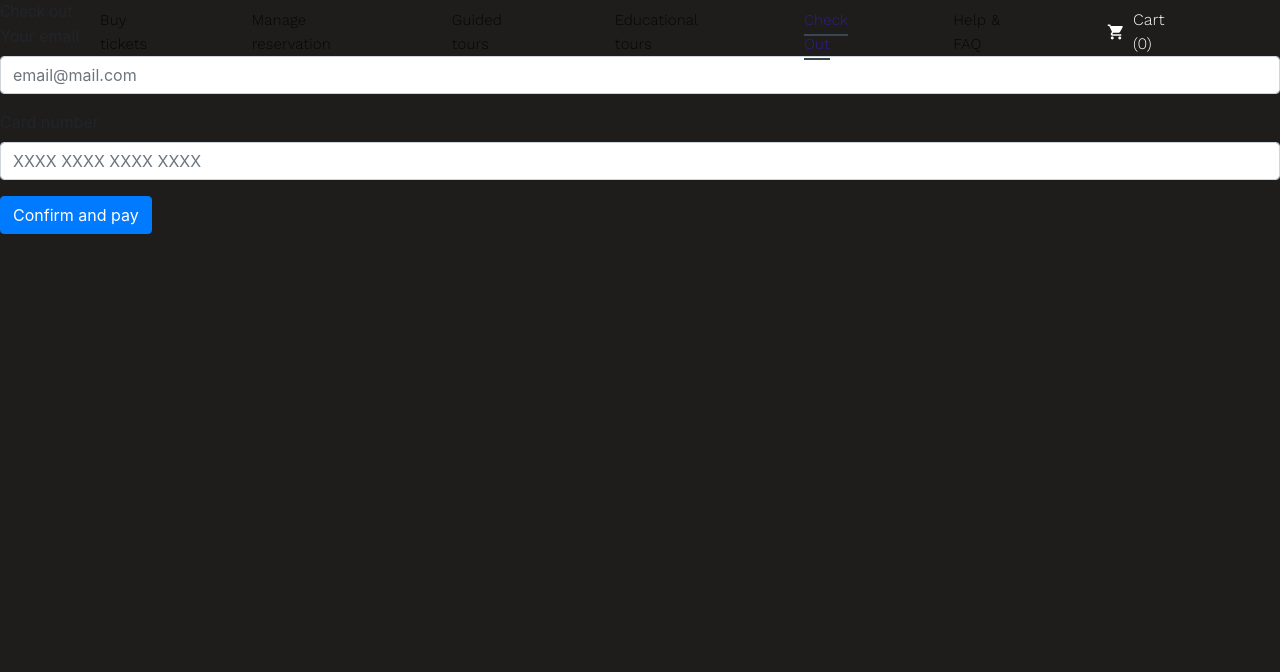
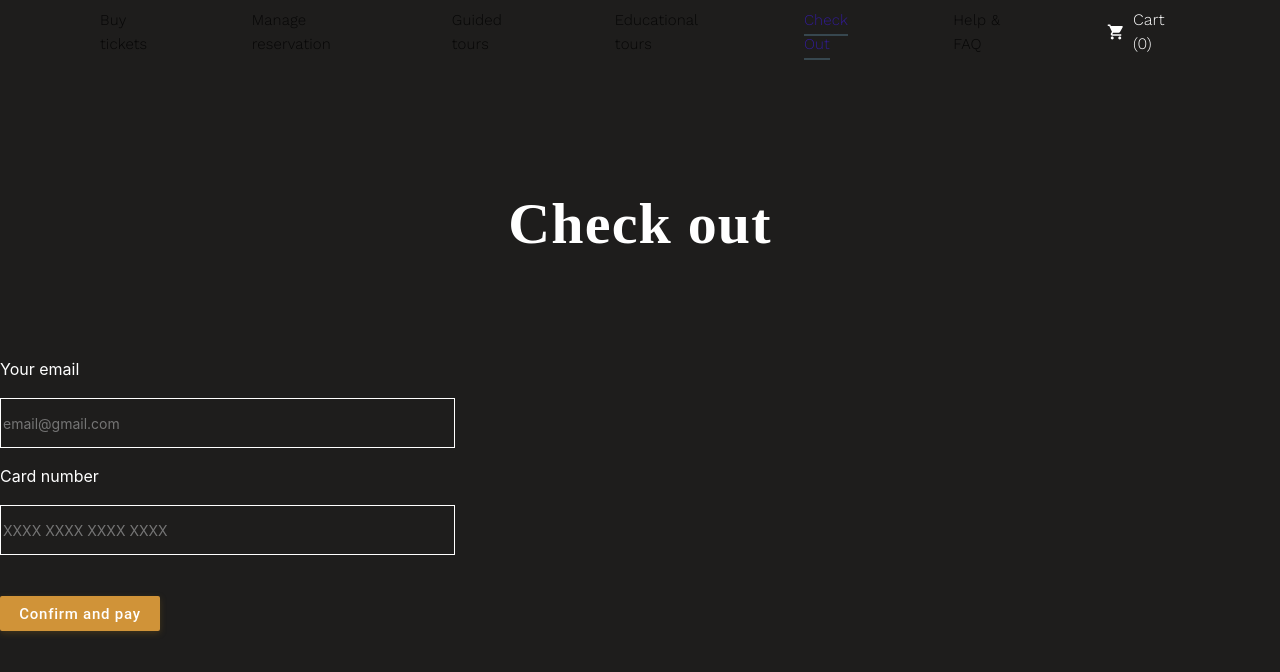
Before and after one commit to shpaksasha/The-Creation-of-Adam, a React (Create React App) app: page /check in a window 1280 px wide. Shown: the top 672 px of the page. Built offline with nearby package versions, Linux system fonts and the light colour scheme.

Commit message:
add form on page check out

```diff
--- a/src/pages/Check Out/check.js
+++ b/src/pages/Check Out/check.js
@@ -1,16 +1,69 @@
 import React from 'react';
 import {makeStyles} from '@material-ui/core/styles';
-import {Grid, Typography} from '@material-ui/core';
-import {Button, Form} from 'react-bootstrap';
+import {Button, Grid, Typography} from '@material-ui/core';
 
 const useStyles = makeStyles(theme => ({
     block: {
+        // textAlign: 'center',
         width: '100%',
         height: '100vh',
         margin: 0,
         padding: 0,
         backgroundColor: '#1E1D1C',
+    },
+    caption: {
+        textAlign: 'center',
+        marginTop: '180px',
+        fontSize: '58px',
+        color: '#ffffff',
+        fontWeight: 600,
+        fontFamily: 'Crimson Text',
+        lineHeight: '87px',
+        letterSpacing: '0.02em',
+        marginBottom: '90px'
+    },
+    textForm: {
+        marginBottom: '16px',
+        fontFamily: 'Regular 400 italic',
+        fontSize: '16px',
+        lineHeight: '25px',
+        color: '#ffffff',
+
+    },
+    fieldForm: {
+        marginBottom: '16px',
+        fontFamily: 'Regular 400 italic',
+        fontSize: '14px',
+        lineHeight: '19px',
+        color: '#5B5B5B',
+        width: '455px',
+        height: '50px',
+        border: '1px solid #ffffff',
+        boxSizing: 'border-box',
+        backgroundColor: '#1E1D1C',
+    },
+    blockForm: {
+        // display: 'inline-block'
+        // margin: '0px auto'
+    },
+    button: {
+        fontFamily: 'Regular 400',
+        width: '160px',
+        height: '35px',
+        background: '#D09338',
+        borderRadius: '2px',
+        boxShadow: '0px 2px 6px rgba(111, 81, 24, 0.45)',
+        fontSize: '15px',
+        lineHeight: '22px',
+        letterSpacing: '0.05em',
+        color: '#ffffff',
+        textTransform: 'none',
+        marginTop: '25px',
+        '&:hover': {
+            background: '#ff8c00'
+        }
     }
+
 }))
 
 const CheckOut = () => {
@@ -19,22 +72,23 @@ const CheckOut = () => {
         <div className={classes.block}>
             <Grid container md={12}>
                 <Grid item md={12}>
-                    <Typography>Check out</Typography>
-                    <Form>
-                        <Form.Group controlId='formBasicEmail'>
-                            <Form.Label>Your email</Form.Label>
-                            <Form.Control type='email' placeholder='email@mail.com'/>
-                        </Form.Group>
+                    <Typography className={classes.caption}>Check out</Typography>
+                    <form className={classes.blockForm}>
+                        <div>
+                            <p className={classes.textForm}>Your email</p>
+                            <input required className={classes.fieldForm} type='email' placeholder='email@gmail.com'/>
+                        </div>
 
-                        <Form.Group controlId='formBasicPassword'>
-                            <Form.Label>Card number</Form.Label>
-                            <Form.Control type='number' placeholder='XXXX XXXX XXXX XXXX'/>
-                        </Form.Group>
+                        <div>
+                            <p className={classes.textForm}>Card number</p>
+                            <input required className={classes.fieldForm} type='number' min='1' max='16'
+                                   placeholder='XXXX XXXX XXXX XXXX'/>
+                        </div>
 
-                        <Button variant='primary' type='submit'>
+                        <Button className={classes.button} type='submit'>
                             Confirm and pay
                         </Button>
-                    </Form>
+                    </form>
                 </Grid>
             </Grid>
         </div>
```
